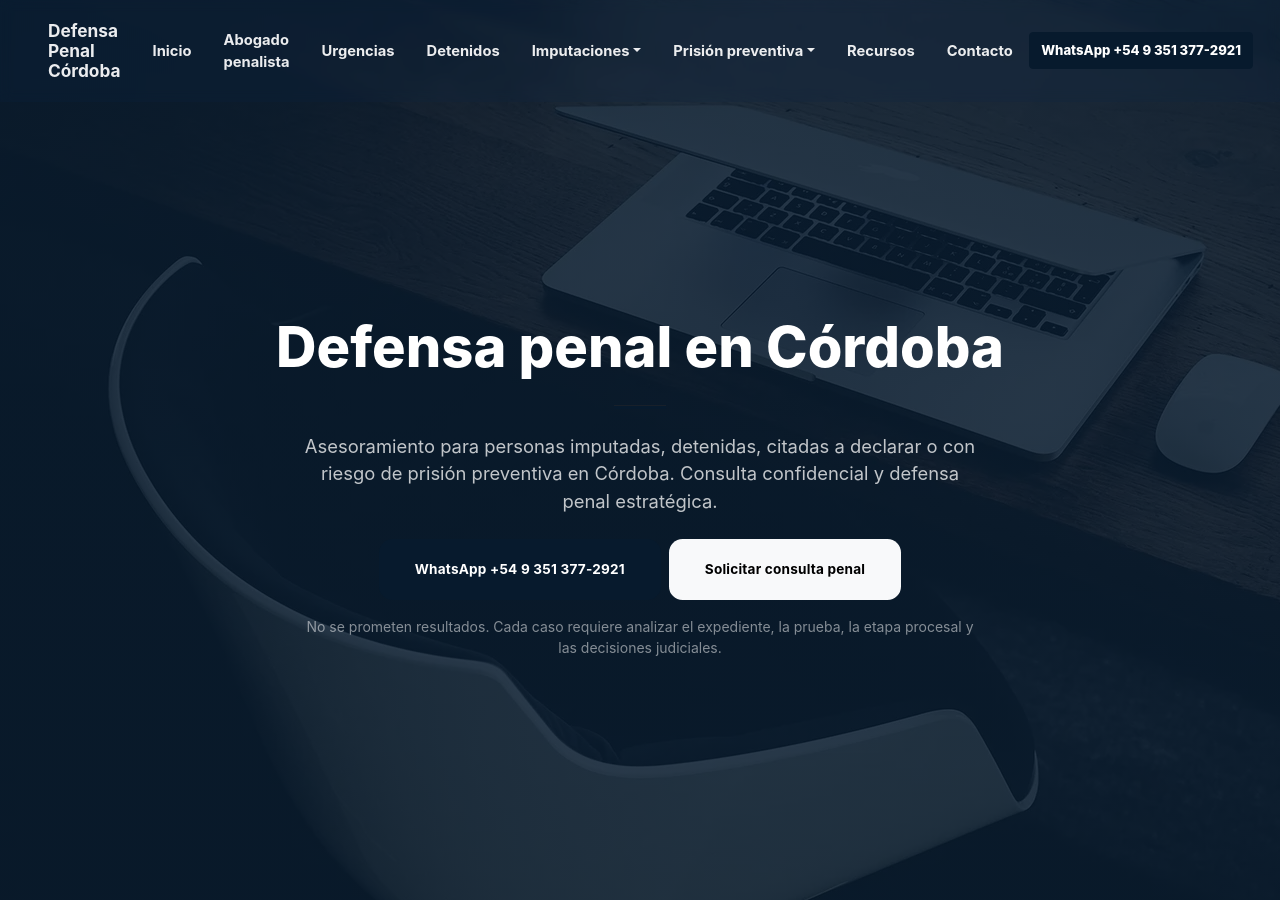
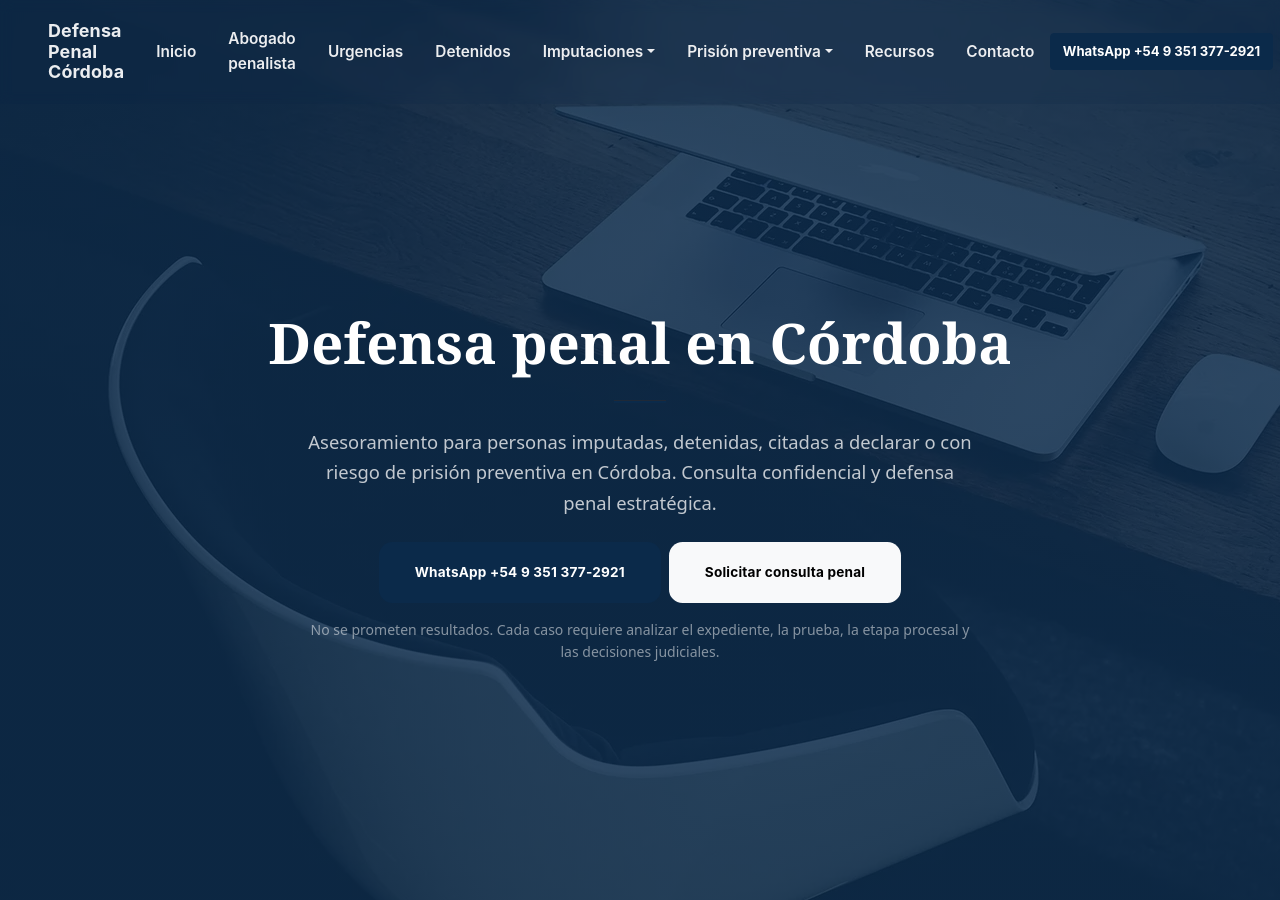
Before and after one commit to Elitedomainsx/Defensa-Penal-Cordoba, a Jekyll site: the page built from index.md, in a window 1280 px wide and 900 px high. Built offline with Jekyll 4.4.1, drawn with Linux system fonts in a browser that asks for light colours.

Commit message:
Aplica refinamiento visual tipo Sucesiones

```diff
--- a/_layouts/default.html
+++ b/_layouts/default.html
@@ -47,6 +47,7 @@
     <link rel="stylesheet" href="/assets/creative/css/styles.css" media="print" onload="if (window.matchMedia('(max-width: 767.98px)').matches) this.media='all'" />
     <noscript><link rel="stylesheet" href="/assets/creative/css/styles.css" /></noscript>
     <link rel="stylesheet" href="/assets/css/site.css" />
+    <link rel="stylesheet" href="/assets/css/visual-tune.css" />
 
     {% include schema-legalservice.html %}
   </head>
```
